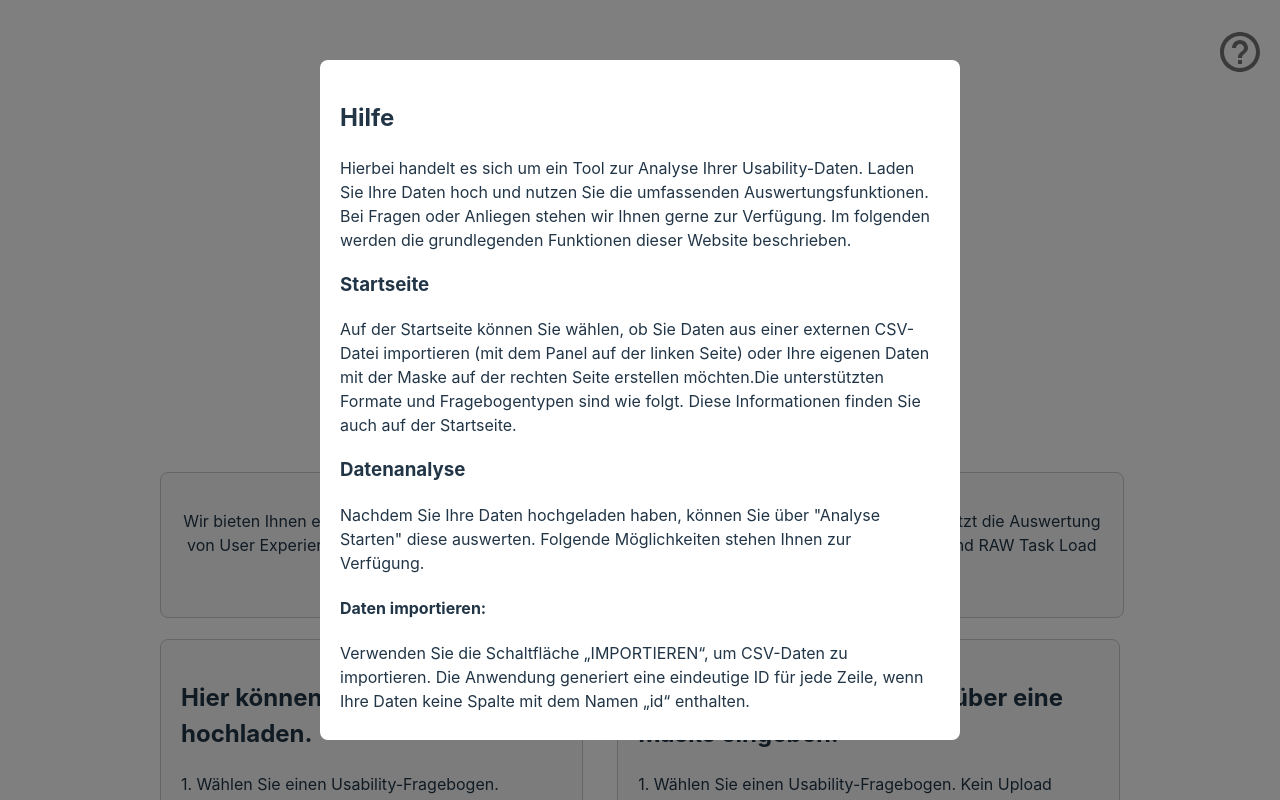
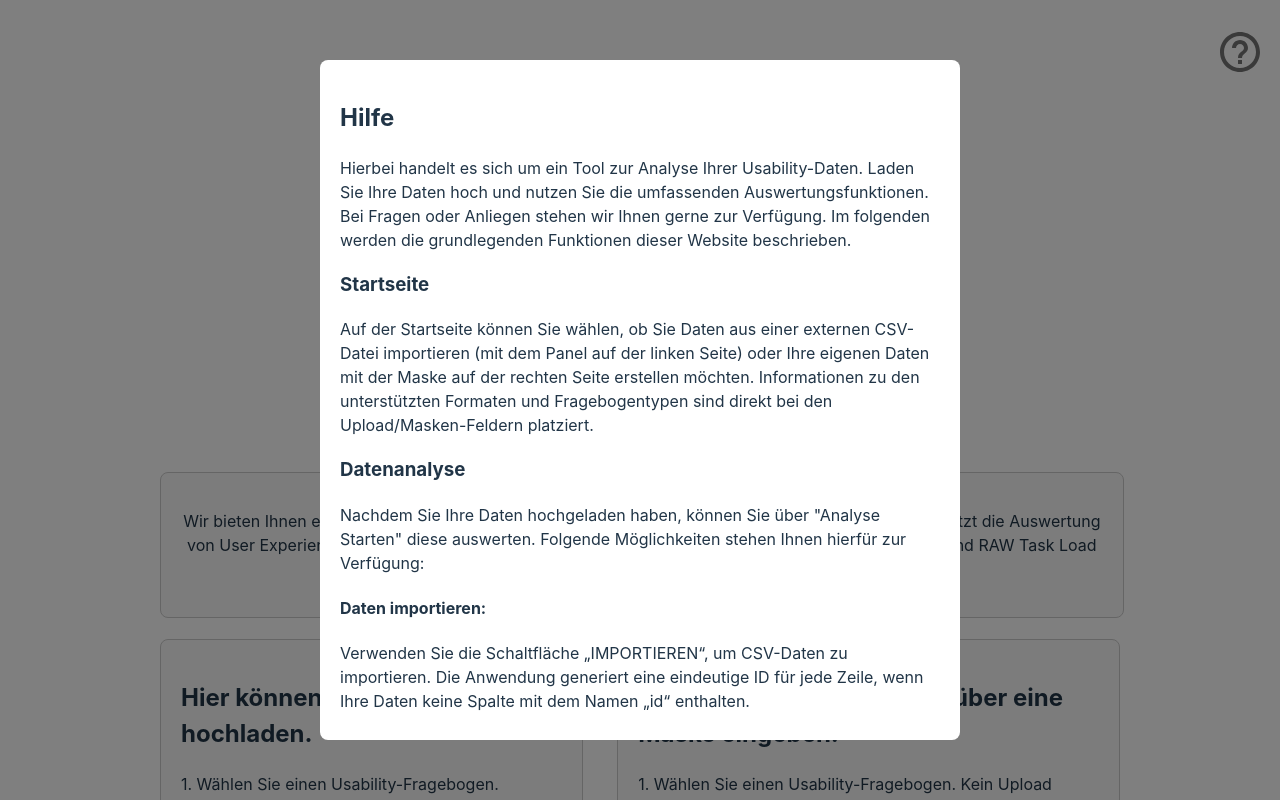
Before and after one commit to UniRegensburg/mme-sose24-statistics, a React (Vite) app: page / in a window 1280 px wide. Both pictures are taken after a click on the button 1240 px from the left and 52 px from the top of the page. Shown: the top 800 px of the page. Built offline with nearby package versions, Linux system fonts and the light colour scheme.

Commit message:
Update Infotexts

```diff
--- a/src/app/pages/home/Home.jsx
+++ b/src/app/pages/home/Home.jsx
@@ -58,15 +58,15 @@ function Home() {
             Bei Fragen oder Anliegen stehen wir Ihnen gerne zur Verfügung. Im folgenden werden die grundlegenden Funktionen dieser Website beschrieben.
           </p>
           <h3>Startseite</h3>
-          <p>Auf der Startseite können Sie wählen, ob Sie Daten aus einer externen CSV-Datei importieren (mit dem Panel auf der linken Seite) oder Ihre eigenen Daten mit der Maske auf der rechten Seite erstellen möchten.Die unterstützten Formate und Fragebogentypen sind wie folgt. Diese Informationen finden Sie auch auf der Startseite.</p>
+          <p>Auf der Startseite können Sie wählen, ob Sie Daten aus einer externen CSV-Datei importieren (mit dem Panel auf der linken Seite) oder Ihre eigenen Daten mit der Maske auf der rechten Seite erstellen möchten. Informationen zu den unterstützten Formaten und Fragebogentypen sind direkt bei den Upload/Masken-Feldern platziert.</p>
           <h3>Datenanalyse</h3>
-          <p>Nachdem Sie Ihre Daten hochgeladen haben, können Sie über "Analyse Starten" diese auswerten. Folgende Möglichkeiten stehen Ihnen zur Verfügung.</p>
+          <p>Nachdem Sie Ihre Daten hochgeladen haben, können Sie über "Analyse Starten" diese auswerten. Folgende Möglichkeiten stehen Ihnen hierfür zur Verfügung: </p>
           <h4>Daten importieren:</h4>
           <p>Verwenden Sie die Schaltfläche „IMPORTIEREN“, um CSV-Daten zu importieren. Die Anwendung generiert eine eindeutige ID für jede Zeile, wenn Ihre Daten keine Spalte mit dem Namen „id“ enthalten.</p>
           <h4>Daten bearbeiten:</h4>
           <p>Doppelklicken Sie auf Tabellenzellen, um deren Werte zu bearbeiten. Verwenden Sie die Schaltfläche „DATEN EINSTELLUNGEN“, um Spalten hinzuzufügen/löschen oder um den Fragebogentyp zu ändern.</p>
           <h4>Datenumwandlung:</h4>
-          <p>Im Panel „DATEN EINSTELLUNGEN“ finden Sie ein Feld „Transformierung hinzufügen“. Sie können Formeln eingeben, um eine Transformation zu erstellen. Unterstützt werden die folgenden Funktionen. Die gleichen Informationen finden Sie auch, wenn Sie auf die Schaltfläche „Hilfe“ im Feld „DATEN EINSTELLUNGEN“ klicken.</p>
+          <p>Im Panel „DATEN EINSTELLUNGEN“ können Sie Ihre Tabellenwerte transformieren. Sie können Formeln eingeben, um eine Transformation zu erstellen. Unterstützt werden die folgenden Funktionen. Die gleichen Informationen finden Sie auch, wenn Sie auf die Schaltfläche „Hilfe“ im Feld „DATEN EINSTELLUNGEN“ klicken.</p>
           <ul>
             <li>- SCORE: Questionnaire score corresponding to its type.</li>
             <li>- SCALE: Standardize data.</li>
@@ -181,6 +181,7 @@ function Home() {
               2. Befüllen Sie Ihre Maske.
               Für Informationen zum Datei-Format klicken Sie
               <span className="link" onClick={handleOpenUserDataFormat} style={{ cursor: 'pointer', color: 'blue' }}> hier</span>.
+              <br />
               Befüllen Sie nur die erforderliche Fragenanzahl für Ihren jeweiligen Fragebogen (z.B. SUS beinhaltet 10 Fragen).
               <br /> <b>BEVOR SIE DEN BUTTON "ANALYSE STARTEN" KLICKEN, SICHERN SIE DIE TABELLE MIT DEM ZUGEHÖRIGEN BUTTON. "TABELLE SICHERN" funktioniert nur wenn der Bearbeitungsmodus eines Feldes mit der Eingabe-Taste beendet wurde.</b>
             </p>
```
